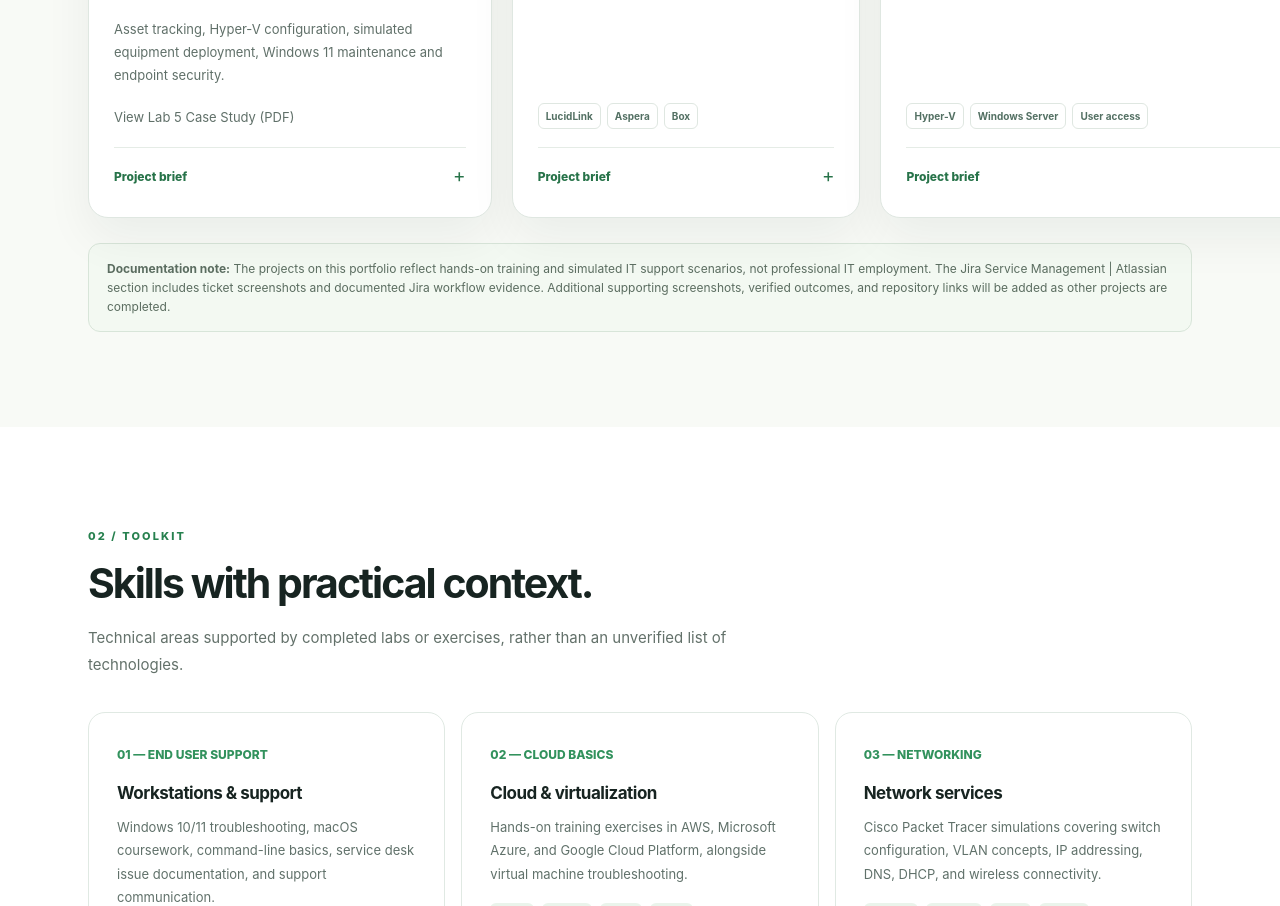
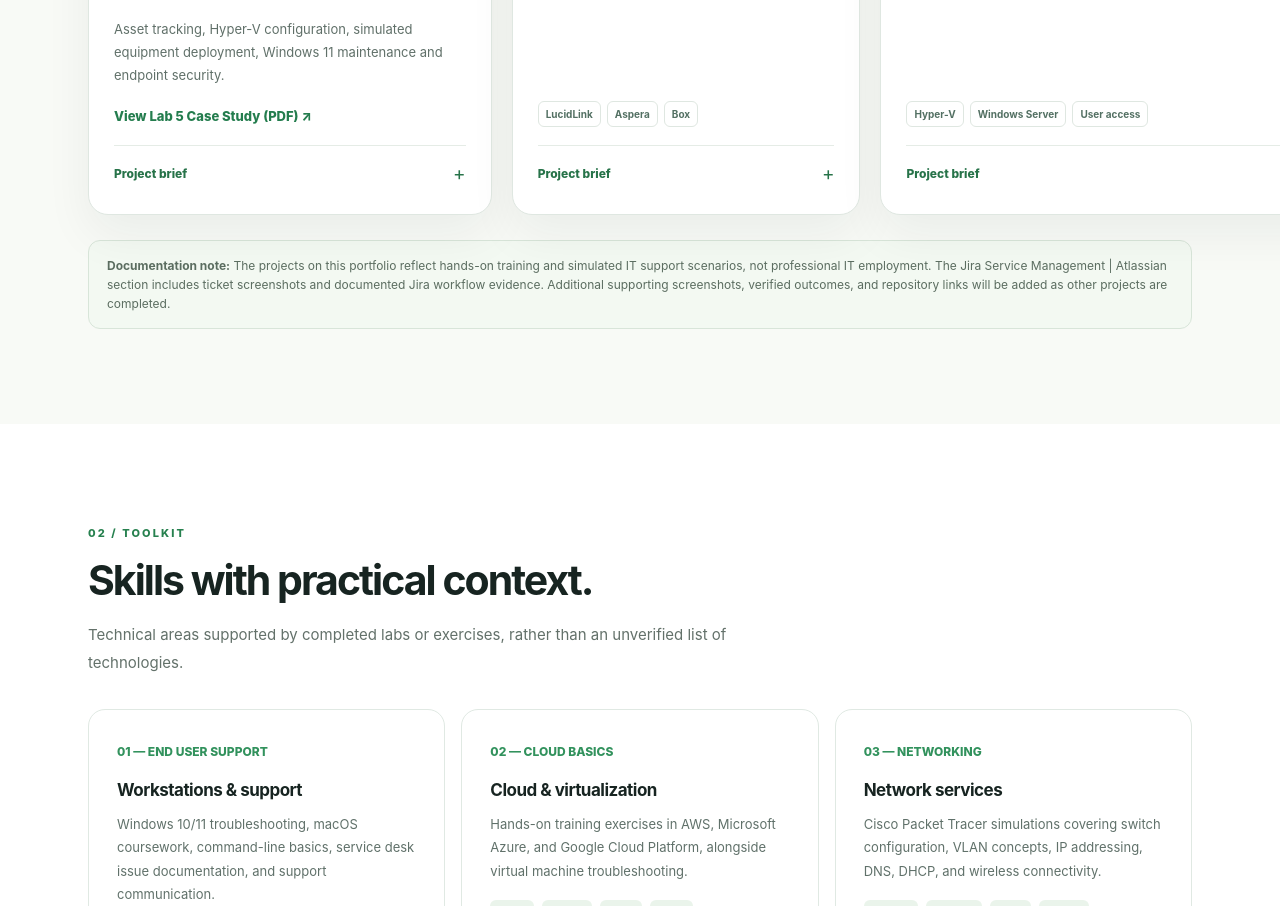
Before and after one commit to summerbaham/summerbaham.github.io, a plain HTML site: page index.html in a window 1280 px wide. Shown: the part 2227-3133 px from the top of the page. Drawn offline with Linux system fonts and the light colour scheme.

Commit message:
Match Lab 5 PDF link styling with existing portfolio links

```diff
--- a/index.html
+++ b/index.html
@@ -272,7 +272,13 @@ Jira Wi-Fi case study card.
 </div>
 <h4>Lab 5 – IT Asset Management &amp; Equipment Lifecycle</h4>
 <p>Asset tracking, Hyper-V configuration, simulated equipment deployment, Windows 11 maintenance and endpoint security.</p>
-<p><a href="Lab_5_IT_Asset_Management_and_Equipment_Lifecycle.pdf" target="_blank" rel="noopener">View Lab 5 Case Study (PDF)</a></p>
+<a class="line-link"
+href="./Lab_5_IT_Asset_Management_and_Equipment_Lifecycle.pdf"
+target="_blank"
+rel="noopener noreferrer"
+style="display:block;margin-bottom:18px;">
+View Lab 5 Case Study (PDF) ↗
+</a>
        <details>
 <summary>Project brief</summary>
 <div>
```
